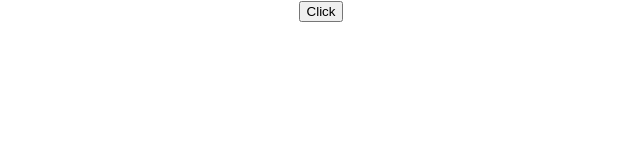
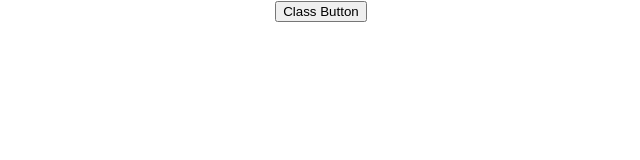
Before and after one commit to abhieshekumar/react-crash, a React (Create React App) app: page / in a window 1280 px wide. Shown: the top 160 px of the page, without its empty margins (319-959 px from the left). Built offline with nearby package versions, Linux system fonts and the light colour scheme.

Commit message:
Event Handling in Class Component

```diff
--- a/src/App.js
+++ b/src/App.js
@@ -8,13 +8,14 @@ import Hello2 from './components/Hello2' //JSX Version of component
 import Message from './components/Message' //for state of component
 import Counter from './components/Counter'
 import FunctionClick from './components/FunctionClick'
+import ClassClick from './components/ClassClick'
 
 class App extends Component {
   render() {
     /* If there is no content between the tag <Greet></Greet> we may change it to a self closing tag */
     return (
       <div className="App">
-        <FunctionClick/>
+        <ClassClick/>
       </div>
     );
   }
--- /dev/null
+++ b/src/components/ClassClick.js
@@ -0,0 +1,18 @@
+import React, { Component } from 'react'
+
+class ClassClick extends Component{
+
+  clickHandler(){
+    console.log('Class Button Clicked')
+  }
+
+  render(){
+    return(
+      <div>
+        <button onClick={this.clickHandler}>Class Button</button>
+      </div>
+    )
+  }
+}
+
+export default ClassClick
```
